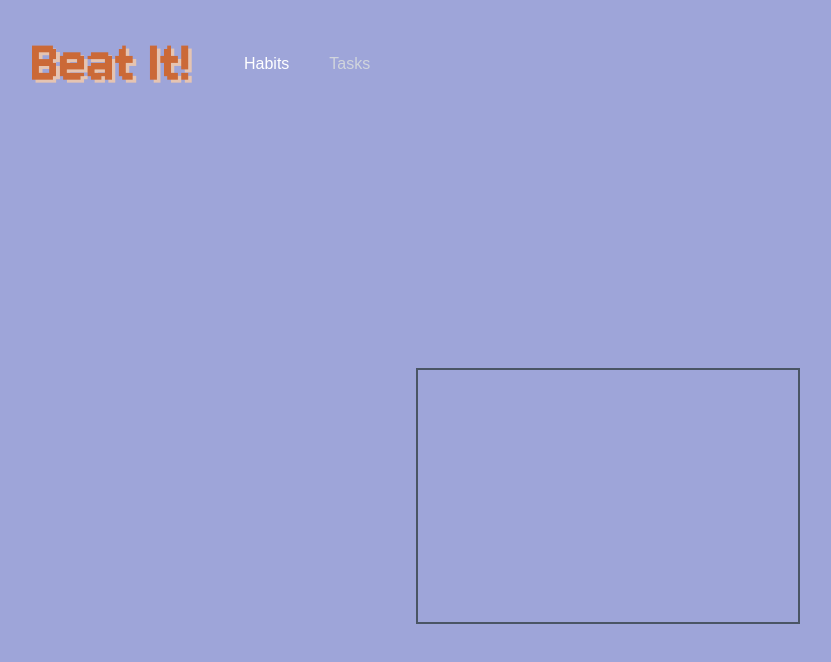
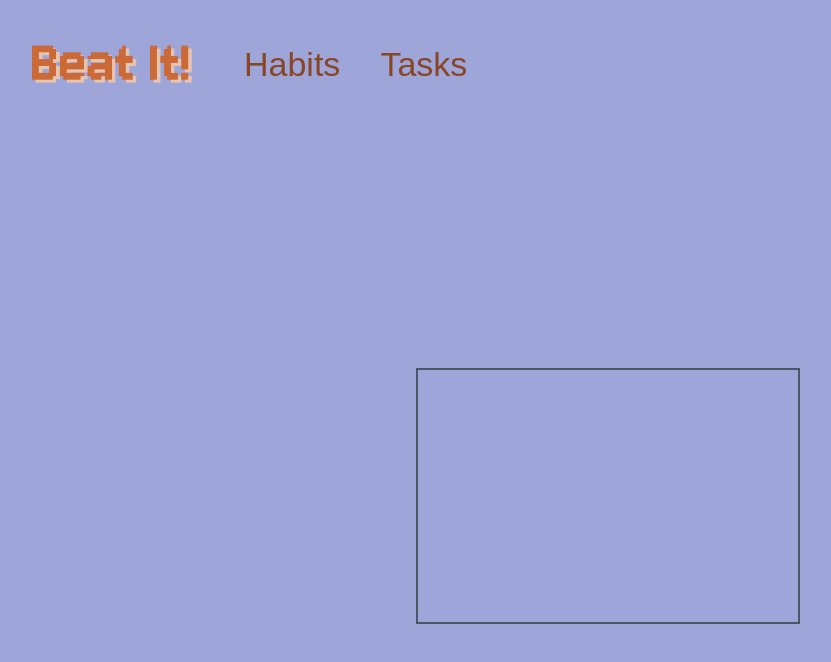
Before and after one commit to ktessma21/Beat-It, a React (Vite) app in the folder frontend/: page / in a window 1280 px wide. Shown: the top 662 px of the page, without its empty margins (32-863 px from the left). Built offline with nearby package versions, Linux system fonts and the light colour scheme; a web font is replaced by a local one.

Commit message:
modified:   frontend/public/pictures/boy.png 	modified:   frontend/public/pictures/girl.png 	modified:   frontend/src/components/NavBar.jsx 	modified:   frontend/src/index.css

```diff
--- a/frontend/src/components/NavBar.jsx
+++ b/frontend/src/components/NavBar.jsx
@@ -18,13 +18,13 @@ function NavBar() {
             <div className="ml-10 flex items-baseline space-x-4">
               <a
                 href="#"
-                className="hover:bg-gray-700 text-white px-3 py-2 rounded-md"
+                className="px-3 py-2 rounded-md a"
               >
                 Habits
               </a>
               <a
                 href="#"
-                className="text-gray-300 hover:bg-gray-700 hover:text-white px-3 py-2 rounded-md"
+                className="hover:text-white px-3 py-2 rounded-md a"
               >
                 Tasks
               </a>
--- a/frontend/src/index.css
+++ b/frontend/src/index.css
@@ -9,10 +9,19 @@
   background-color: #9EA5D9;
 }
 
-.a{
-  font-size: 48px;
+.a {
+  font-size: 34px;
+  color: #894625;
 }
 
-.nav{
+.a:selected {
+  color: #F6C5A9;
+}
+
+.a:hover {
+  color: #F6C5A9;
+}
+
+.nav {
   background-color: #9EA5D9;
 }
```
Also changed, not shown: frontend/public/pictures/boy.png, frontend/public/pictures/girl.png.
